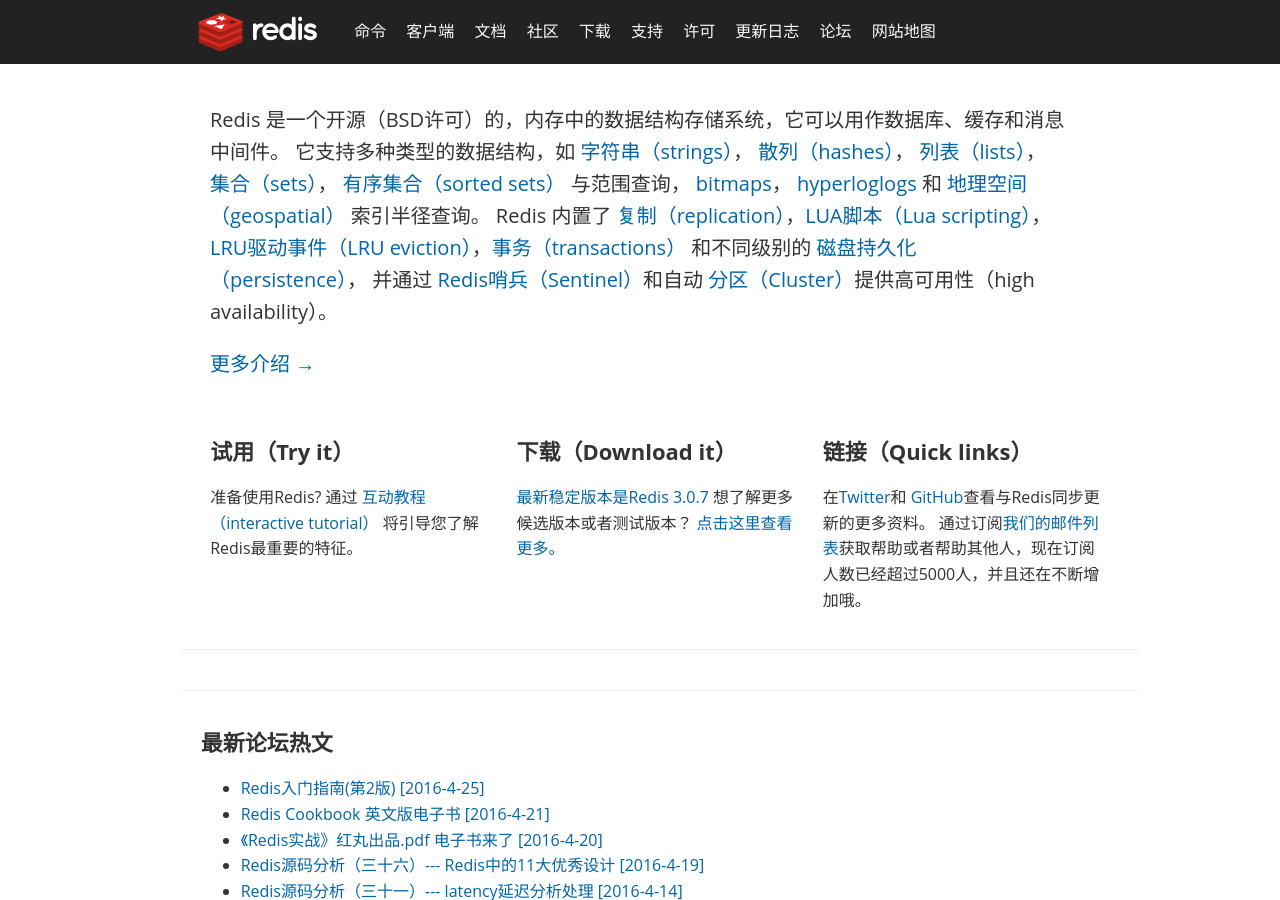
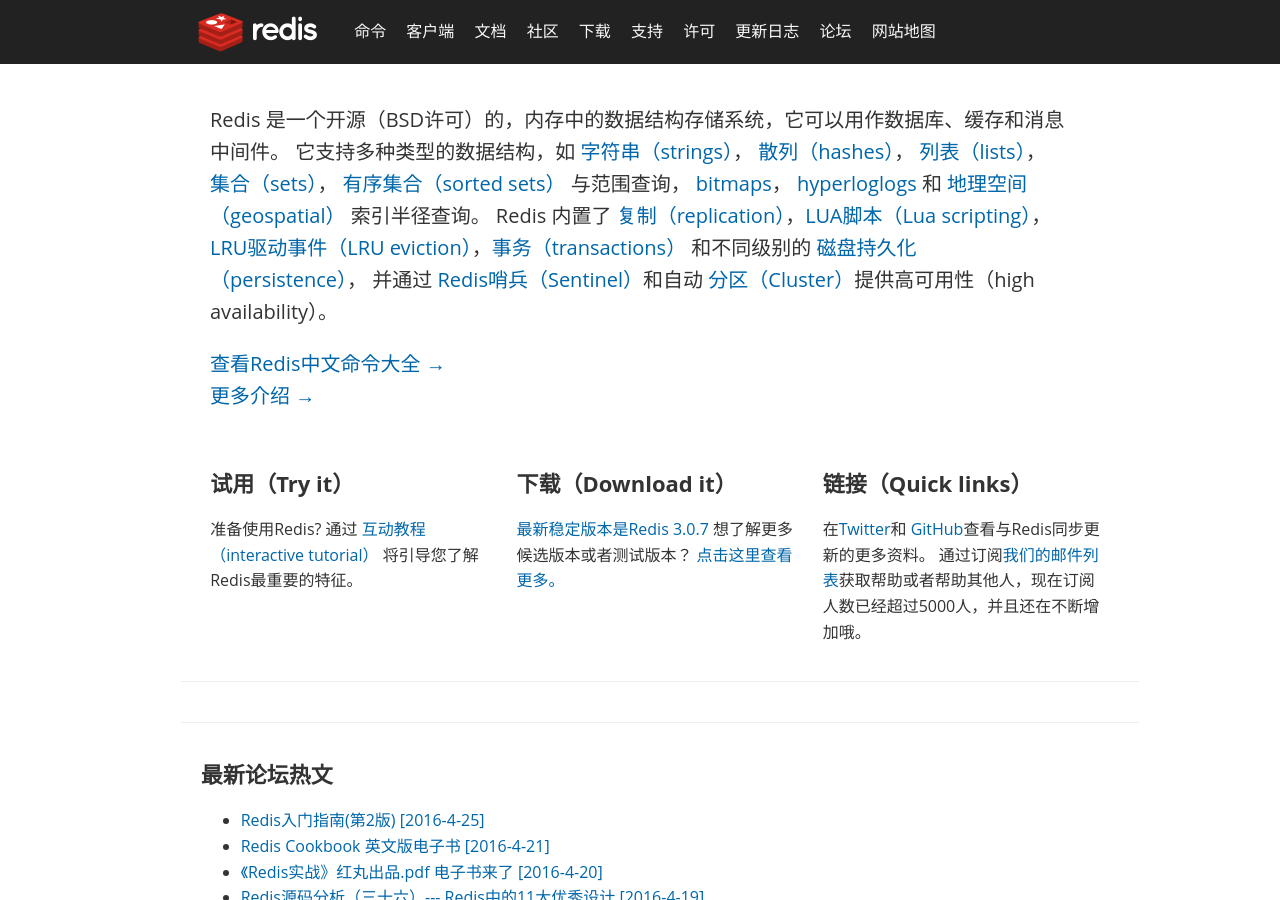
Before and after one commit to rediscn/rediscn, a Jekyll site: the page built from index.html, in a window 1280 px wide and 900 px high. Built offline with Jekyll 4.4.1, drawn with Linux system fonts in a browser that asks for light colours; comment, search, counter and statistics services are not loaded.

Commit message:
SEO优化

```diff
--- a/index.html
+++ b/index.html
@@ -1,7 +1,7 @@
 ---
 layout: index
 title: Redis官方网站中文版
-excerpt: Redis中文资料、中文文档尽在redis中文官方网站，下载安装redis，在帮助手册里查找redis常用命令（commands），选择适合的redis客户端方式，配置redis主从（master-slave），阅读redis官方文档、教程、教材，社区里了解更多redis信息，如： 数据类型、持久化、主从配置、集群配置、性能测试、全面的redis资料都在这里。
+excerpt: Redis中文资料、中文文档尽在redis中文官方网站，下载安装redis，在帮助手册里查找redis常用命令（commands），选择适合的redis客户端方式，配置redis主从（master-slave），阅读redis官方文档、教程、教材，社区里了解更多redis信息，如： 数据类型、持久化、主从配置、集群配置、性能测试、全面的redis资料，Redis中文命令大全都在这里。
 disqusIdentifier: index
 disqusUrl: http://redis.cn
 ---
@@ -29,8 +29,11 @@
     <a href="/topics/persistence.html">磁盘持久化（persistence）</a>，
     并通过
     <a href="/topics/sentinel.html">Redis哨兵（Sentinel）</a>和自动
-    <a href="/topics/cluster-tutorial.html">分区（Cluster）</a>提供高可用性（high availability）。</p>
-    <a class='learn-more' href='/topics/introduction.html'>更多介绍 →</a>
+    <a href="/topics/cluster-tutorial.html">分区（Cluster）</a>提供高可用性（high availability）。
+</p>
+    <a href="/commands.html">查看Redis中文命令大全 →</a>
+	<br/>
+	<a class='learn-more' href='/topics/introduction.html'>更多介绍 →</a>
   </div>
 </section>
 <div class='home-intro home-section'>
```
Also changed, not shown: commands.md (+2 -2 lines).
